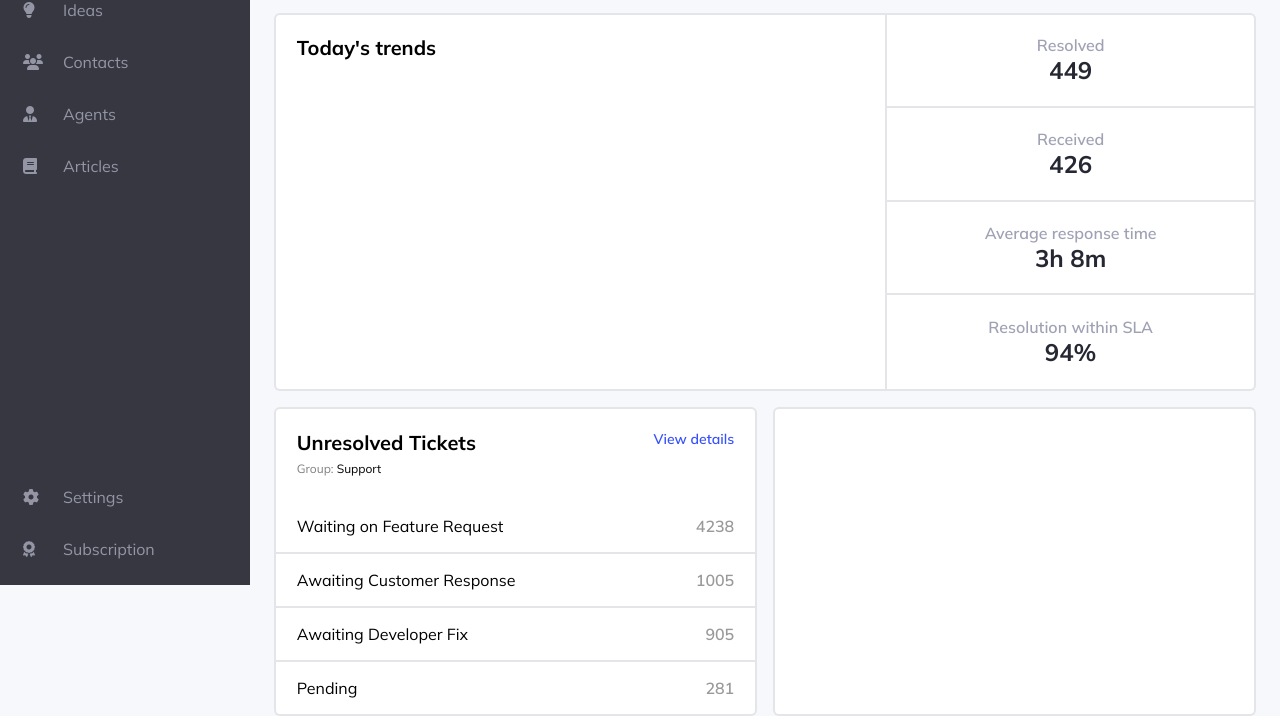
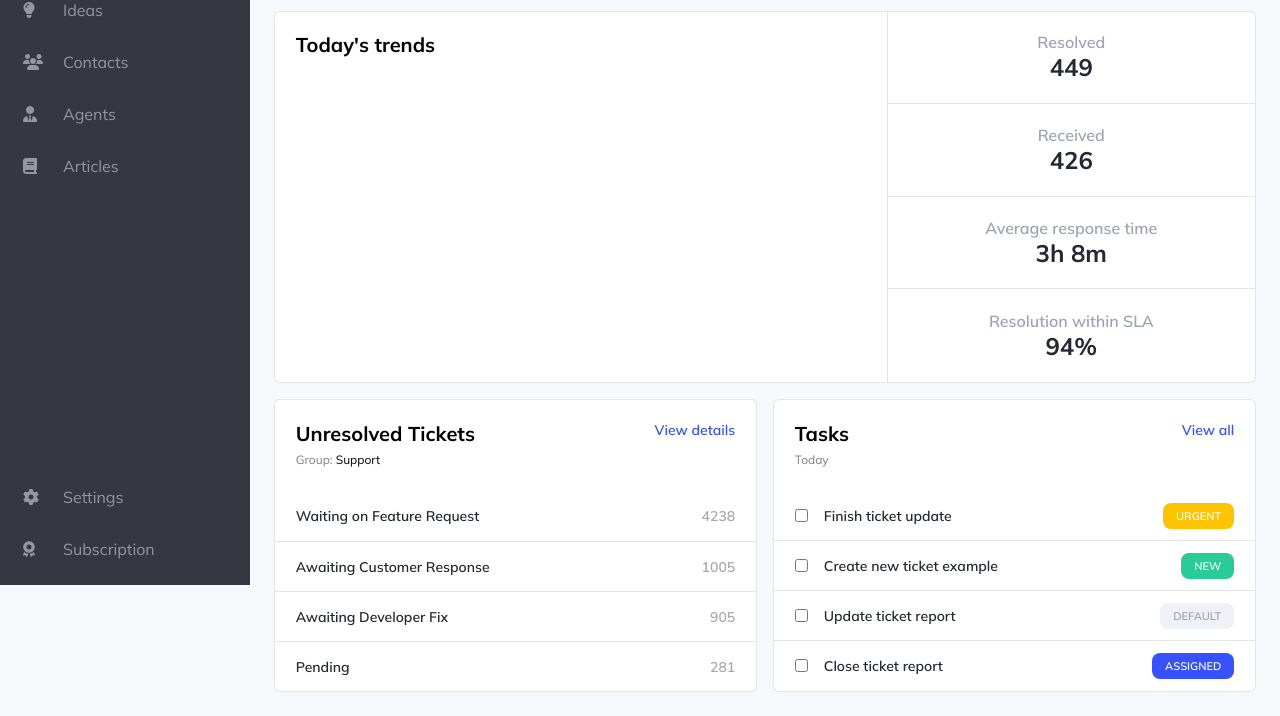
Before and after one commit to Steffan-S/odin-admin-dashboard, a plain HTML site: page index.html in a window 1280 px wide. Shown: the part 215-931 px from the top of the page. Drawn offline with Linux system fonts and the light colour scheme.

Commit message:
Added tasks section (HTMl & CSS)

```diff
--- a/index.html
+++ b/index.html
@@ -122,8 +122,35 @@
                 </div>
             </div>
 
-            <div class="main-resolved-tickets">
+            <div class="main-tasks">
+                <div class="ticket-title">
+                    <h2>Tasks</h2>
+                    <a href="#">View all</a>
+                </div>
+                <div class="small-title">
+                    <p><span class="grey-text">Today</span></p>
+                </div>
 
+                <div class="ticket">
+                    <input type="checkbox">
+                    <p>Finish ticket update</p>
+                    <p class="task-prio-urgent">URGENT</p>
+                </div>
+                <div class="ticket">
+                    <input type="checkbox">
+                    <p>Create new ticket example</p>
+                    <p class="task-prio-new">NEW</p>
+                </div>
+                <div class="ticket">
+                    <input type="checkbox">
+                    <p>Update ticket report</p>
+                    <p class="task-prio-default">DEFAULT</p>
+                </div>
+                <div class="ticket">
+                    <input type="checkbox">
+                    <p>Close ticket report</p>
+                    <p class="task-prio-assigned">ASSIGNED</p>
+                </div>
             </div>
         </div>
     </div>
--- a/style.css
+++ b/style.css
@@ -33,9 +33,9 @@ a {
 .main-stats-overdue,
 .main-trends,
 .main-unresolved-tickets,
-.main-resolved-tickets {
+.main-tasks {
     background-color: white;
-    border: 2px solid #d2d4da9b;
+    border: 1.5px solid #d2d4da9b;
     border-radius: 6px;
 }
 
@@ -99,7 +99,7 @@ a {
     display: grid;
     grid-template-columns: repeat(8, 1fr);
     grid-template-rows: auto auto 1fr auto;
-    padding: 0 24px;
+    padding: 0 24px 24px;
     gap: 16px;
 }
 
@@ -127,7 +127,7 @@ h1 {
 .main-header-menu-icons {
     border-right: 1.5px solid #d2d4da67;
     padding-right: 8px;
-    margin-right: 24px;
+    margin-right: 16px;
     height: 30px;
     display: flex;
     align-items: center;
@@ -140,12 +140,14 @@ h1 {
 
 .main-header-menu p {
     font-size: 14px;
+    margin-right: 16px;
     color: #252733;
 }
 
 .main-header img {
     width: 42px;
     border-radius: 100px;
+    border: 1.5px solid #d2d4da9b;
 }
 
 
@@ -200,7 +202,7 @@ div.stats-h3 > p{
 .trends-graph {
     grid-column: 1/2;
     grid-row: 1/5;
-    border-right: 2px solid #d2d4da9b;
+    border-right: 1.5px solid #d2d4da9b;
     background: url(images/svg-chart.svg) center no-repeat;
     background-size: cover;
 }
@@ -213,7 +215,7 @@ div.stats-h3 > p{
 }
 
 .trends-stats:nth-last-child(n + 2) {
-    border-bottom: 2px solid #d2d4da9b;
+    border-bottom: 1.5px solid #d2d4da9b;
 }
 
 .trends-stats {
@@ -280,11 +282,15 @@ div.stats-h3 > p{
     display: grid;
     grid-template-columns: 1fr auto;
     padding: 1rem 1.3rem;
-    border-top: 2px solid #d2d4da9b;
+    border-top: 1.5px solid #d2d4da9b;
+    max-height: 50px;
+    align-items: center;
 }
 
 .ticket p {
-    font-size: 16px;
+    font-size: 14px;
+    color: rgb(37, 39, 51);
+    font-weight: 600;
 }
 
 .ticket:nth-last-child(n + 4) {
@@ -298,8 +304,44 @@ div.stats-h3 > p{
 }
 
 
-/* main - resolved tickets */
+/* main - tasks */
 
-.main-resolved-tickets {
+.main-tasks {
     grid-column: 5/9;
 }
+
+.main-tasks > .ticket {
+    display: grid;
+    grid-template-columns: auto 1fr auto;
+    padding: 0.72rem 1.3rem;
+}
+
+.ticket input {
+    margin-right: 1rem;
+}
+
+.ticket > .task-prio-urgent,
+.ticket > .task-prio-new,
+.ticket > .task-prio-default,
+.ticket > .task-prio-assigned {
+    background: rgb(254, 196, 0);
+    font-size: 11px;
+    color: #fff;
+    font-weight: 600;
+    border-radius: 8px;
+    padding: 6px 13px;
+}
+
+
+.ticket > .task-prio-new {
+    background: rgb(41, 204, 151);
+}
+
+.ticket > .task-prio-default {
+    background: rgb(240, 241, 247);
+    color: rgb(159, 162, 180);
+}
+
+.ticket > .task-prio-assigned {
+    background: rgb(55, 81, 255);
+}
```
